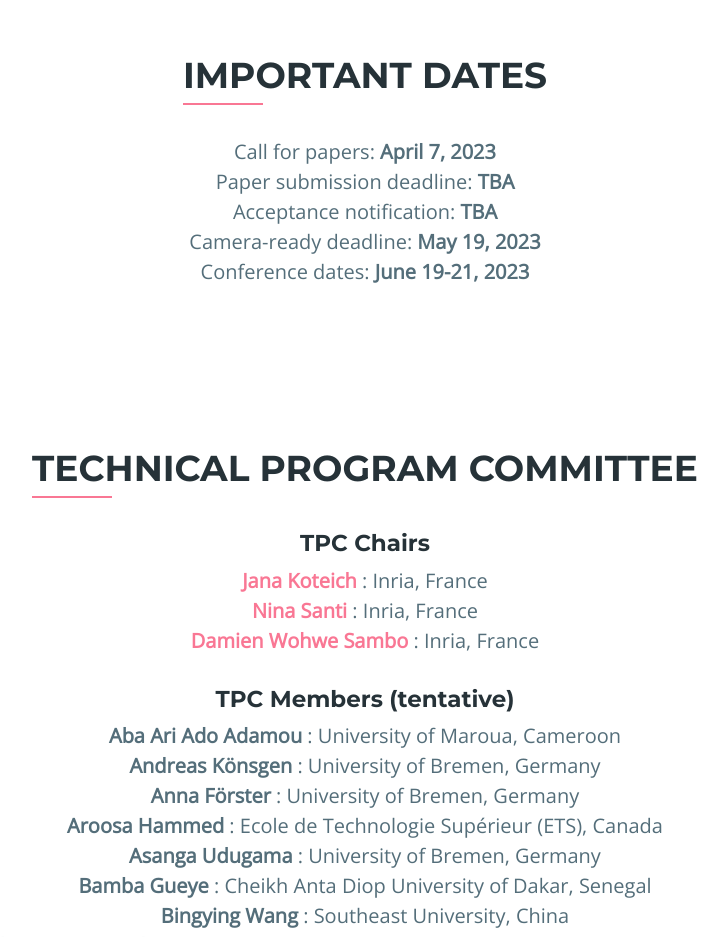
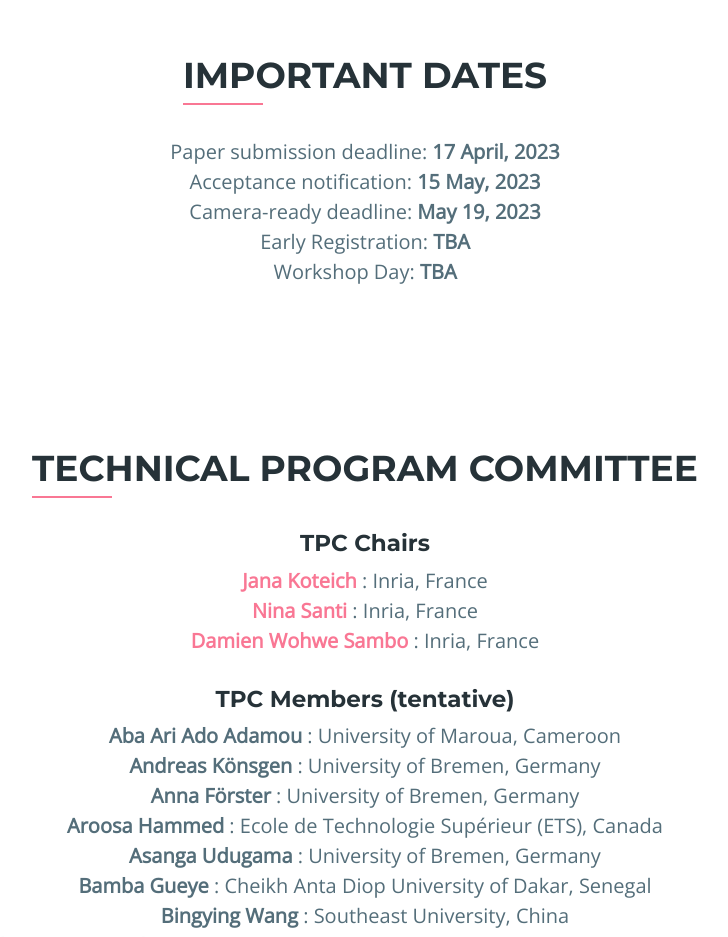
Before and after one commit to LS-NoT-ws/Ls-NoT2023, a plain HTML site: page index.html in a window 1280 px wide. Shown: the part 3280-4217 px from the top of the page, without its empty margins (275-1003 px from the left). Drawn offline with nearby package versions, Linux system fonts and the light colour scheme; files whose address does not match are found by name.

Commit message:
Update index.html

```diff
--- a/index.html
+++ b/index.html
@@ -183,11 +183,11 @@
         <div class="row fonts">
           <div class="text-center col-lg-12 col-md-9 col-xs-12">
           <ul>
-            <li>Call for papers: <b>April 7, 2023</b></li>
-            <li>Paper submission deadline: <b>TBA</b></li>
-            <li>Acceptance notification: <b>TBA</b></li>
+            <li>Paper submission deadline: <b>17 April, 2023</b></li>
+            <li>Acceptance notification: <b>15 May, 2023</b></li>
             <li>Camera-ready deadline: <b>May 19, 2023</b></li>
-            <li>Conference dates: <b>June 19-21, 2023</b></li>
+            <li> Early Registration: <b>TBA</b></li>
+            <li> Workshop Day: <b>TBA</b></li>
           </ul>
           </div>
         </div>
```
